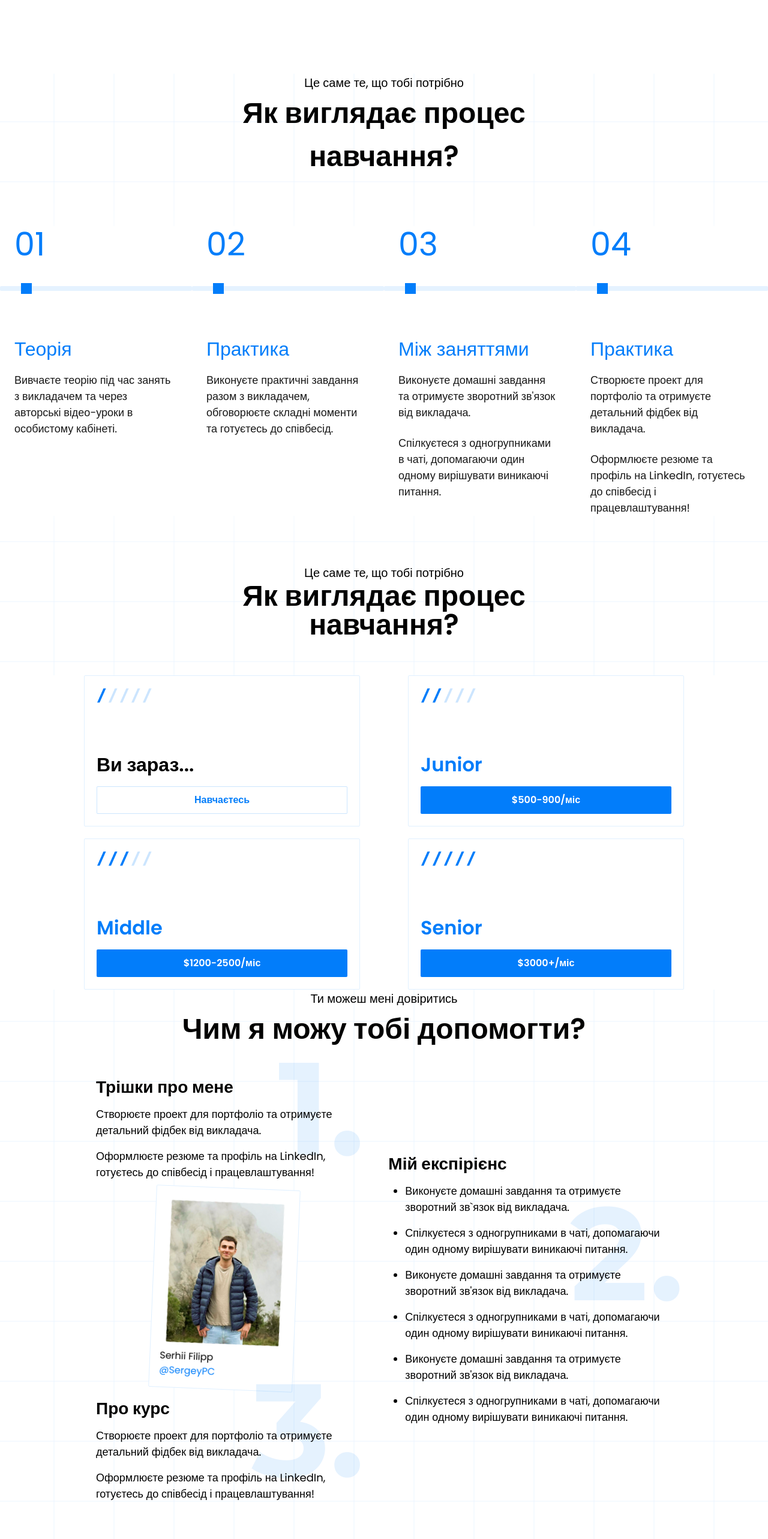
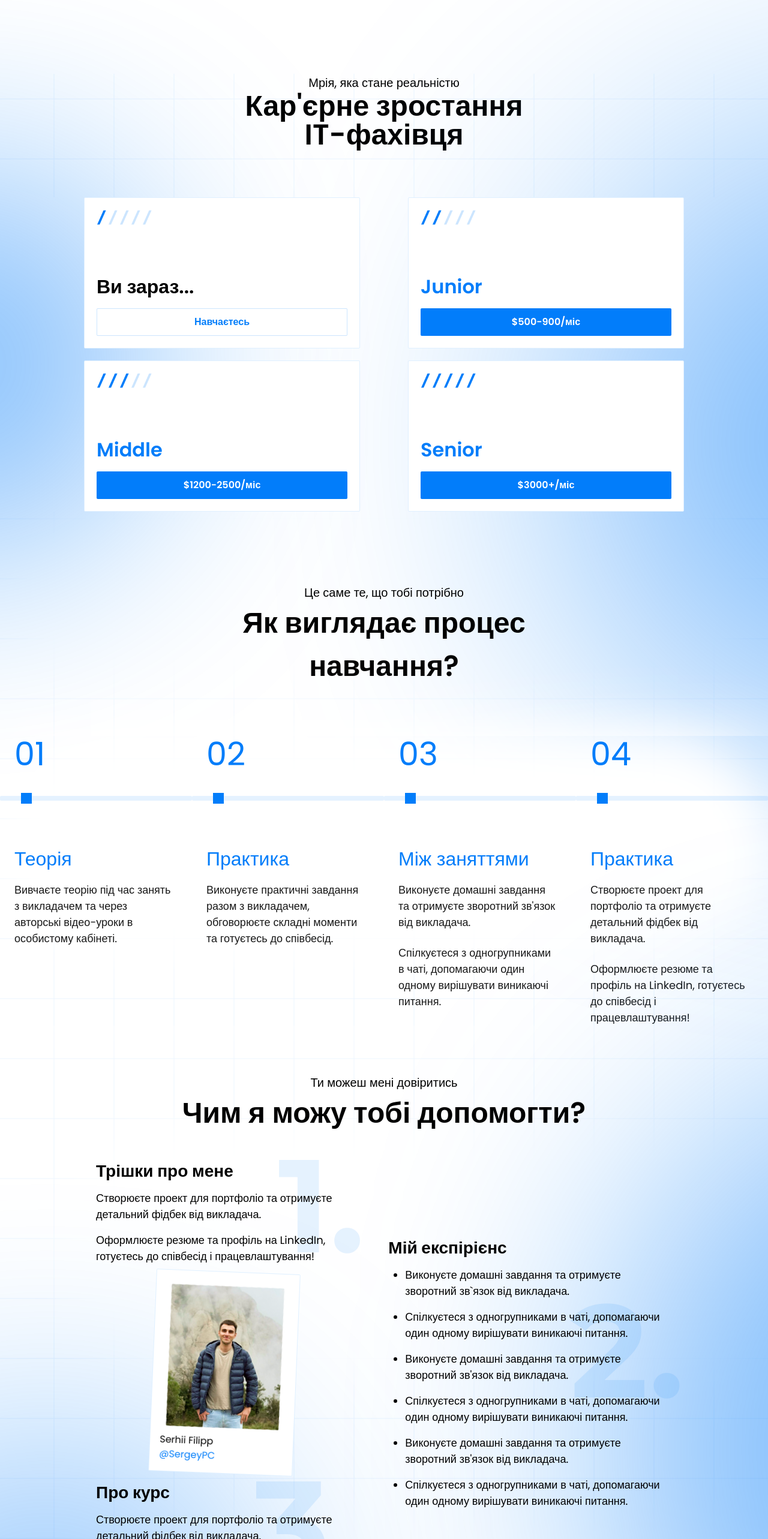
Before and after one commit to VladDot/filip, a Next.js app: page / in a window 1280 px wide. Shown: the part 1620-4186 px from the top of the page at 60% size. Built offline with nearby package versions, Linux system fonts and the light colour scheme.

Commit message:
added blue decorates (#20)
Co-authored-by: Vlad <vladkostirya@gmail.com>

```diff
--- a/src/app/page.tsx
+++ b/src/app/page.tsx
@@ -13,15 +13,16 @@ export default function Home() {
     return (
         <>
             <Banner />
-            <div className="cubeBg">
+            <div className="cubeBg overflow-hidden">
                 <TargetAudience />
+                <CareerDevelopment />
                 <LearningProcess />
-                <CareerDevelopment />
                 <AuthorSupport />
                 <LearningOptions />
-                <div className="overflow-hidden"><div className="w-full bg-white "> <CourseProgram /></div>
 
-                <FooterBanner/></div>
+                    <div className="w-full bg-white "> <CourseProgram /></div>
+
+                <FooterBanner/>
 
             </div>
         </>
--- a/src/component/accordion/index.tsx
+++ b/src/component/accordion/index.tsx
@@ -10,7 +10,7 @@ export const Accordion = ({
     const styles = getStyles({ isOpen });
 
     return (
-        <div className="w-full">
+        <div className="w-full bg-white ">
             <div
                 onClick={() => onClick()}
                 className={styles.header}
@@ -32,10 +32,10 @@ export const Accordion = ({
 
             <div
                 className={`${styles.content} ${
-                    isOpen ? "max-h-96 opacity-100" : "max-h-0 opacity-0"
+                    isOpen ? "max-h-96 opacity-100" : "max-h-0 opacity-0 "
                 }`}
             >
-                <ul className="space-y-1 list-disc pl-6 marker:text-textBlue">
+                <ul className="space-y-1 list-disc pl-6 marker:text-textBlue ">
                     {description.map((e, idx) => (
                         <li
                             className="py-1"
--- a/src/component/accordion/styles.ts
+++ b/src/component/accordion/styles.ts
@@ -5,11 +5,11 @@ interface IGetStyles {
 }
 
 export const getStyles = ({ isOpen }: IGetStyles) => ({
-    header: "flex justify-between items-center border rounded-lg p-2 md:p-4 cursor-pointer bg-white shadow-md transition-all duration-300 ",
+    header: "flex justify-between items-center border border-blueBorder/20 rounded-lg p-2 md:p-4 cursor-pointer bg-white shadow-md transition-all duration-300 relative z-[4]",
     arrowWrapper: "transition-transform",
     arrow: "inline-block transition-transform duration-300",
     content: cn(
-        "overflow-hidden transition-all duration-300 max-h-0 opacity-0 mt-2",
+        "overflow-hidden transition-all duration-300 max-h-0 opacity-0 bg-transparent ",
         isOpen && "max-h-96 opacity-100"
     ),
 });
--- a/src/component/author-support/cards/card/index.tsx
+++ b/src/component/author-support/cards/card/index.tsx
@@ -4,14 +4,14 @@ import { ISupport } from "../../mock";
 
 export const Card = ({ decor, text, title }: ISupport) => {
     return (
-        <div className="px-5 md:[360px] xxl:w-[427px] h-fit relative">
+        <div className="px-5 md:[360px] xxl:w-[427px] h-fit relative z-[4]">
             <Title
                 text={title}
                 className=" text-[clamp(20px,_4vw,_28px)] m-0 mb-[10px]"
             />
 
             <ul className="flex flex-col gap-4  md:text-[18px]  ">
-                <span className="absolute text-[220px] z-0 text-textBlue/10 top-0 leading-[50%] right-0 xxl:text-[300px] font-bold font-montserrat">
+                <span className="absolute text-[220px] z-0 text-textBlue/10 top-0 md:leading-[70%] leading-[50%] right-0 xxl:text-[300px] font-bold font-montserrat">
                     {decor}
                 </span>
                 {text.map((e, idx) => (
--- a/src/component/author-support/cards/index.tsx
+++ b/src/component/author-support/cards/index.tsx
@@ -19,7 +19,7 @@ export const Cards = ({ support }: ICardsProps) => {
     return (
         <>
             {width >= 640 && (
-                <div className="flex gap-5 items-center xxl:flex-row  xxl:items-start gap-y-5 w-full xxl:[&>div:last-child]:ml-auto xxl:[&>*:first-child>*:last-child>ul>span]:-left-30 [&>*:last-child>*:first-child>ul>span]:top-[25%] ">
+                <div className="flex gap-5 items-center xxl:flex-row  xxl:items-start gap-y-5 w-full xxl:[&>div:last-child]:ml-auto xxl:[&>*:first-child>*:last-child>ul>span]:-left-30 [&>*:last-child>*:first-child>ul>span]:top-[25%] relative z-[4]">
                     <div className="flex flex-col gap-y-3 items-center xxl:gap-[158px] xxl:[&>div:last-child]:ml-[111px] ">
                         <Card
                             text={support[0].text}
@@ -32,7 +32,7 @@ export const Cards = ({ support }: ICardsProps) => {
                                 <Image
                                     src={Filipp}
                                     alt="filipp"
-                                    className="rotate-[4.35deg] mb-1 rounded-[2px] w-full "
+                                    className="rotate-[4.35deg] mb-1 rounded-[2px] w-full  "
                                 />
                                 <div className="flex flex-col w-fit">
                                     <span>Serhii Filipp</span>
@@ -56,7 +56,7 @@ export const Cards = ({ support }: ICardsProps) => {
                             <Image
                                 src={Filipp}
                                 alt="filipp"
-                                className="rotate-[4.35deg] mb-1 rounded-[2px] w-full "
+                                className="rotate-[4.35deg] mb-1 rounded-[2px] w-full"
                             />
                             <div className="flex flex-col w-fit">
                                 <span>Serhii Filipp</span>
@@ -85,7 +85,7 @@ export const Cards = ({ support }: ICardsProps) => {
             )}
 
             {width < 640 && (
-                <div className="flex flex-col gap-[30px] w-full [&>*:last-child>*:first-child>ul>span]:left-[10px] pt-5 overflow-hidden">
+                <div className="flex flex-col gap-[30px] w-full [&>*:last-child>*:first-child>ul>span]:left-[10px] [&>*:last-child>*:first-child>ul>span]:top-[35px] pt-5 overflow-hidden relative z-[4]">
                     {support
                         .filter((_, index) => index === 0)
                         .map(({ title, decor, text }, idx) => (
--- a/src/component/author-support/index.tsx
+++ b/src/component/author-support/index.tsx
@@ -5,8 +5,15 @@ import { SubTitle } from "../sub-title";
 
 export const AuthorSupport = () => {
     return (
-        <div className="lg:w-[1000px] m-auto xxl:w-[1320px] mb-20 md:mb-28 xxl:mb-40">
-            <div className=" m-auto md:mb-[40px] text-center xxl:mb-16 mb-[20px]">
+        <div className="lg:w-[1000px] m-auto xxl:w-[1320px] mb-20 md:mb-28 xxl:mb-40 relative z-[4]">
+            <div className='absolute z-[4] w-[86.5vw] h-[98vw] rounded-full bg-[#027DFA80] blur-[100px] right-0 translate-x-[83%] top-0  translate-y-[90%] sm:translate-y-[30%] lg:blur-[180px] lg:translate-y-[0%]  md:translate-x-[90%] lg:bottom-[20%] xxl:translate-x-[95%]  xxl:-translate-y-[20%] '/>
+
+<div className='absolute z-[4] w-[clamp(400px,50vw,1382px)] h-[clamp(300px,50vw,1000px)] rounded-full bg-[#027DFA80] blur-[120px] left-0 top-1/2 translate-y-[80%] -translate-x-[60%] lg:translate-y-[30%] md:-translate-x-[60%]   xxl:-translate-y-[30%] xxl:-translate-x-[80%] md:translate-y-[50%] lg:blur-[180px]  '/>
+
+<div className='absolute z-[1] h-[25%] lg:h-[35%] bg-white rounded-full blur-[40px] translate-y-[50%]  bottom-[-20px] lg:left-[-40px] w-screen'/>
+<div className='absolute z-[1] h-[15%] lg:h-[50%] bg-white rounded-full blur-[40px] translate-y-[50%] top-0 lg:left-[-40px] w-screen lg:translate-y-[20%] xxl:h-[70%] xxl:translate-y-[0%]' />
+
+            <div className=" m-auto md:mb-[40px] text-center xxl:mb-16 mb-[20px] relative z-[4]">
                 <SubTitle text="Ти можеш мені довіритись" />
                 <Title text="Чим я можу тобі допомогти?" />
             </div>
--- a/src/component/career-development/index.tsx
+++ b/src/component/career-development/index.tsx
@@ -5,17 +5,22 @@ import { CardsCareer } from "./cards-career";
 
 export const CareerDevelopment = () => {
     return (
-        <div className="">
-            <div className=" max-w-[650px] md:mb-[60px] m-auto text-center mb-[30px] ">
-                <SubTitle text="Це саме те, що тобі потрібно " />
+        <section className="mb-20 lg:mb-[120px] xxl:mb-[170px] relative z-[4]">
+<div className='absolute z-[1] h-[15%]  lg:h-[45%] bg-white rounded-full blur-[40px] lg:translate-y-[90%] bottom-0 translate-y-[60%] lg:bottom-0 w-full'/>
+
+            <div className='absolute z-[4] w-[90vw] h-[80vw] rounded-full bg-[#027DFA80] blur-[100px] right-0 translate-x-[30%] top-0 translate-y-[30%] lg:blur-[200px]  xxl:blur-[200px]   sm:translate-x-[50%]  sm:translate-y-[10%] sm:blur-[180px] lg:translate-x-[70%] xxl:-translate-y-[20%] xxl:translate-x-[80%]'/>
+
+<div className='absolute z-[4] w-[clamp(200px,50vw,1382px)] h-[clamp(200px,50vw,1000px)] rounded-full bg-[#027DFA80] blur-[100px] left-0 top-2/5 -translate-y-[50%] -translate-x-[70%]  md:-translate-y-[30%] lg:blur-[150px] lg:-translate-y-[20%] xxl:-translate-x-[60%] xxl:blur-[150px]  xxl:-translate-y-[40%] lg:-translate-x-[60%]'/>
+            <div className=" max-w-[500px] md:mb-[60px] lg:mb-20 xxl:mb-[100px] m-auto text-center mb-[43px] ">
+                <SubTitle text="Мрія, яка стане реальністю" />
                 <Title
-                    text="Як виглядає процес навчання?"
+                    text="Кар'єрне зростання IT-фахівця"
                     className="leading-[100%]"
                 />
             </div>
             <div className="flex bg-white justify-center [&>div>div:first-child>h3]:text-black [&>div>div:first-child>div]:bg-white [&>div>div:first-child>div]:text-textBlue">
                 <CardsCareer cardCareer={cardCareer} />
             </div>
-        </div>
+        </section>
     );
 };
--- a/src/component/course-program/index.tsx
+++ b/src/component/course-program/index.tsx
@@ -23,8 +23,10 @@ export const CourseProgram = () => {
         setAccordionIndex(number);
     };
     return (
-        <div className="m-auto flex w-full max-w-[874px] flex-col gap-y-[30px] lg:gap-y-[60px] pb-20 md:pb-24 lg:pb-28 xl:pb-[120px] relative z-[5]">
+        <div className="m-auto flex w-full max-w-[874px] flex-col gap-y-[30px] lg:gap-y-[60px] pb-20 md:pb-24 lg:pb-28 xl:pb-[120px] relative z-[5] px-4">
+ <div className='absolute w-[90vw] h-[100vw] rounded-full bg-[#027DFA80] blur-[100px] right-0 translate-x-[30%] top-1/5 translate-y-[15%]  lg:blur-[200px]  xxl:blur-[200px] md:rotate-[13deg] md:translate-x-[90%] lg:bottom-[10%] xxl:bottom-0 xxl:translate-x-[95%]'/>
 
+<div className='absolute z-[4] w-[clamp(200px,50vw,1382px)] h-[clamp(200px,50vw,1000px)] rounded-full bg-[#027DFA80] blur-[100px] left-0 top-1/5 -translate-y-[50%] -translate-x-[90%]  md:-translate-y-[30%] lg:blur-[150px] lg:-translate-y-[20%] xxl:-translate-x-[120%] xxl:blur-[150px]  xxl:-translate-y-[60%] '/>
             <div className="max-w-[651px] m-auto">
                 <SubTitle
                     text="Дізнайся програму вже зараз "
@@ -60,7 +62,7 @@ export const CourseProgram = () => {
                 ))}
             </div>
 
-            <div className="bg-blueBg/10 border border-blueBorder/20 p-5 flex flex-col gap-y-5">
+            <div className="bg-blueBg/10 border border-blueBorder/20 p-5 flex flex-col gap-y-5 relative z-[4]">
                 <h3 className="text-[clamp(22px,_4vw,_32px)] font-semibold">
                     Після завершення курсу — ти отримаєш сертифікат
                 </h3>
--- a/src/component/footer-banner/index.tsx
+++ b/src/component/footer-banner/index.tsx
@@ -26,7 +26,7 @@ export const FooterBanner = () => {
         </div>
 
          <div className="relative z-[10] flex flex-col gap-y-[10px] lg:gap-y-5 px-5 items-center sm:max-w-[495px] lg:px-0 lg:max-w-[712px] pt-5">
-         <div className='absolute z-[4] max-w-[1532px] max-h-[1656px] w-[86.5vw] h-[98vw] rounded-full bg-[#027DFA80] blur-[100px] right-0 translate-x-[83%] bottom-0 translate-y-[6%] rotate-[20deg] lg:blur-[150px]  xxl:blur-[200px] md:rotate-[13deg] md:translate-x-[90%] lg:bottom-[10%] xxl:bottom-0 xxl:translate-x-[95%]'/>
+         <div className='absolute z-[4] w-[86.5vw] h-[98vw] rounded-full bg-[#027DFA80] blur-[100px] right-0 translate-x-[83%] bottom-0 translate-y-[6%] rotate-[20deg] lg:blur-[300px]   md:rotate-[13deg] md:translate-x-[90%] lg:bottom-[20%] xxl:translate-x-[120%]  xxl:-translate-y-[10%]'/>
 
          <div className='absolute z-[4] w-[clamp(400px,50vw,1382px)] h-[clamp(300px,50vw,1000px)] rounded-full bg-[#027DFA80] blur-[80px] left-0 top-2/5 -translate-y-[70%] -translate-x-[40%] lg:-translate-y-[40%] md:-translate-x-[70%]  lg:blur-[100px] xxl:-translate-y-[30%] xxl:-translate-x-[80%] '/>
 
--- a/src/component/learning-options/index.tsx
+++ b/src/component/learning-options/index.tsx
@@ -5,8 +5,8 @@ import { CardOptions } from "./card-options";
 
 export const LearningOptions = ({}) => {
     return (
-        <section className="mb-20 sm:mb-24 md:mb-28 xl:mb-32 xxl:[160px] relative">
-            <div className="text-center m-auto pb-5 sm:pb-8 md:pb-12 lg:pb-16 xl:pb-20">
+        <section className="mb-20 sm:mb-24 md:mb-28 xl:mb-32 xxl:[160px] ">
+            <div className="text-center m-auto pb-5 sm:pb-8 md:pb-12 lg:pb-16 xl:pb-20 relative z-[4]">
                 <SubTitle text="Обери те, що тобі найбільше підходить, Вибір за тобою" />
                 <Title
                     className="max-w-[651px]"
@@ -21,7 +21,6 @@ export const LearningOptions = ({}) => {
                     />
                 ))}
             </div>
-            <div className="w-[971px] h-[971px] rounded-[100%] bg-blueBg/40 blur-3xl shadow-blueBg absolute z-[1] top-4/6 left-0 -translate-x-full" />
         </section>
     );
 };
--- a/src/component/learning-process/index.tsx
+++ b/src/component/learning-process/index.tsx
@@ -5,12 +5,14 @@ import { cardLess } from "./mock";
 
 export const LearningProcess = () => {
     return (
-        <section className="mb-20">
-            <div className="text-center m-auto max-w-[651px] mb-[30px] sm:mb-10 md:mb-12 lg:mb-16 xl:mb-20">
+        <section className="mb-20 relative z-[4]">
+            <div className='absolute z-[1] h-[15%] lg:h-[50%] bg-white rounded-full blur-[40px] lg:translate-y-[30%] lg:top-1/5 bottom-0 w-full'/>
+
+            <div className="text-center m-auto max-w-[651px] mb-[30px] sm:mb-10 md:mb-12 lg:mb-16 xl:mb-20 relative z-[4]">
                 <SubTitle text="Це саме те, що тобі потрібно" />
                 <Title text="Як виглядає процес навчання?" />
             </div>
-            <div className="flex flex-wrap lg:flex-nowrap gap-y-3 md:gap-y-0 justify-center bg-white shadow-[0_0_100px_rgba(255,255,255,0.8)]">
+            <div className="flex flex-wrap lg:flex-nowrap gap-y-3 md:gap-y-0 justify-center  shadow-[0_0_100px_rgba(255,255,255,0.8)] relative z-[4]">
                 {cardLess.map((items, idx) => {
                     return (
                         <CardsProcess
```
Also changed, not shown: src/component/burger/index.tsx (+7 -4 lines).
